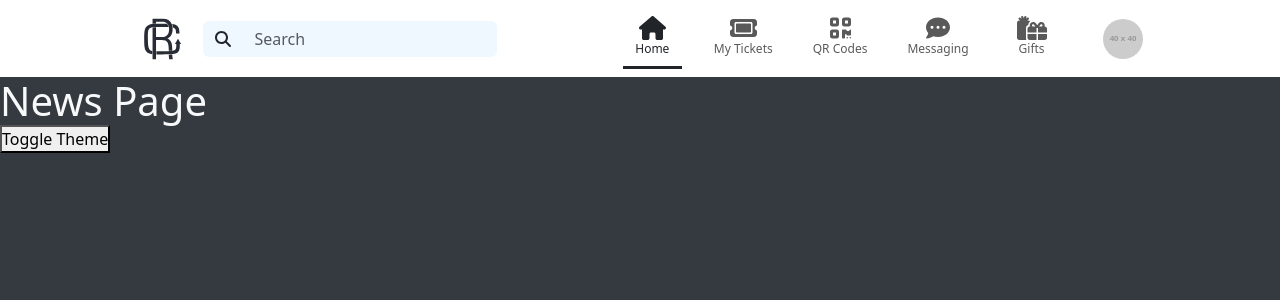
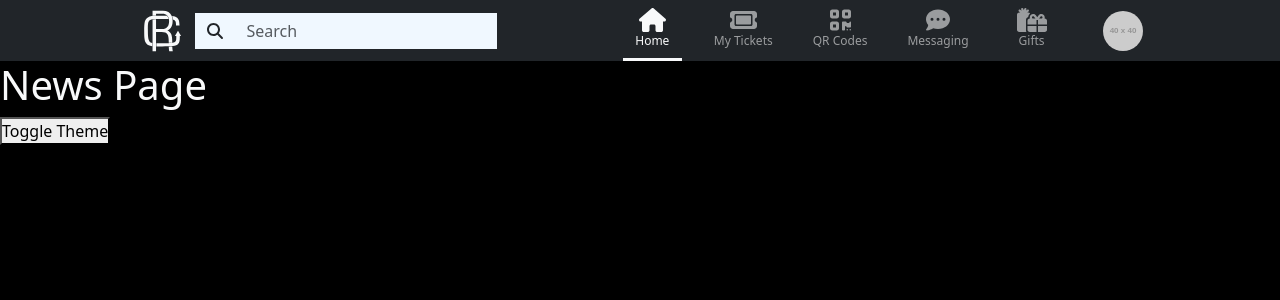
Before and after one commit to mjza/mra-web-app, a React (Create React App) app: page /feed in a window 1280 px wide. Shown: the top 300 px of the page. Built offline with nearby package versions, Linux system fonts and the light colour scheme.

Commit message:
Improved Header navbar

```diff
--- a/package.json
+++ b/package.json
@@ -15,6 +15,7 @@
     "react-dom": "^18.2.0",
     "react-router-dom": "^6.22.3",
     "react-scripts": "5.0.1",
+    "sass": "^1.75.0",
     "styled-components": "^6.1.8",
     "web-vitals": "^2.1.4"
   },
--- a/src/App.js
+++ b/src/App.js
@@ -1,6 +1,6 @@
 import React from 'react';
 import { ThemeProvider } from './contexts/ThemeContext';
-import './css/App.css';
+import './css/App.scss';
 import Navbar from './components/Navbar';
 import { BrowserRouter as Router, Routes, Route, Navigate } from 'react-router-dom';
 
--- a/src/components/Navbar.js
+++ b/src/components/Navbar.js
@@ -1,48 +1,48 @@
-import React, { useState } from 'react';
+import React, { useState, useContext } from 'react';
+import ThemeContext from '../contexts/ThemeContext';
 import RCLogo from './RCLogo';
-import { Navbar, Nav, Container, Form, FormControl, InputGroup } from 'react-bootstrap';
+import { Navbar, Nav, Container, Form, FormControl, InputGroup, Tooltip, OverlayTrigger } from 'react-bootstrap';
 import { FontAwesomeIcon } from '@fortawesome/react-fontawesome';
 import { faSearch, faGifts, faCommentDots, faTicket, faHome, faQrcode } from '@fortawesome/free-solid-svg-icons';
-import { useLocation } from 'react-router-dom';  // Import useLocation
+import { useLocation } from 'react-router-dom';
+import '../css/Navbar.scss';
 
 const HeaderNavbar = () => {
   const [searchValue, setSearchValue] = useState('');
   const [isFocused, setIsFocused] = useState(false);
+  const { theme } = useContext(ThemeContext);
+  const location = useLocation();
 
   const handleSearchSubmit = (e) => {
-    // Prevent the default form submission behavior
     e.preventDefault();
-    // Log the current state of the search input
     console.log(searchValue);
   };
 
-  const location = useLocation();  // Get the current location
+  const isActive = (path) => location.pathname.startsWith(path);
+  const activeLinkClass = `border-bottom border-3 ${theme === 'light' ? 'border-dark text-dark' : 'border-light text-light'}`;
+  const navbarClass = theme === 'dark' ? 'navbar-dark bg-dark' : 'navbar-light bg-light';
+  const iconColor = theme === 'dark' ? '#F8F9FA' : '#212529';
 
-  // Function to determine if the current path matches the Nav.Link href
-  const isActive = (path) => location.pathname.startsWith(path);
-
-  // Add the class for border-bottom thick and color
-  const activeLinkClass = "border-bottom border-3 border-dark text-dark";
 
   return (
     <>
-      <Navbar bg="white" expand="lg" className="global-nav d-none d-lg-flex">
-        <Container fluid className="d-flex align-items-center">
-          <div className="flex-grow-0"></div>
+      <Navbar expand="lg" className={`global-nav d-flex py-0 ${navbarClass}`}>
+        <Container fluid className="d-flex align-items-center" style={{ flexWrap: 'nowrap' }}>
+          <div className="flex-grow-0 d-none d-md-flex"></div>
 
-          <div className="d-flex align-items-center">
-            <Navbar.Brand href="/" className="d-flex align-items-center">
-              <RCLogo color="#282c34" size="50" />
+          <div className="d-flex align-items-center flex-grow-1 flex-md-grow-0">
+            <Navbar.Brand href="/" className="d-flex align-items-center me-2">
+              <RCLogo color={iconColor} size="50" />
             </Navbar.Brand>
-            <Form className="d-flex ms-0" onSubmit={handleSearchSubmit}>
+            <Form className="d-flex ms-0 flex-grow-1 flex-md-grow-0" onSubmit={handleSearchSubmit}>
               <InputGroup className={`search-input-group ${isFocused ? 'input-group-focused' : ''}`}>
-                <InputGroup.Text>
+                <InputGroup.Text className='bg-transparent d-none d-md-inline-block'>
                   <FontAwesomeIcon icon={faSearch} />
                 </InputGroup.Text>
                 <FormControl
                   type="search"
                   placeholder="Search"
-                  className="me-6"
+                  className="me-2"
                   aria-label="Search"
                   value={searchValue}
                   onChange={(e) => setSearchValue(e.target.value)}
@@ -54,7 +54,7 @@ const HeaderNavbar = () => {
           </div>
 
           <div className="d-flex align-items-center">
-            <Nav className="flex-row flex-grow-0 justify-content-end me-3">
+            <Nav className="flex-row flex-grow-0 justify-content-end me-3 d-none d-md-flex">
               {[
                 { href: "/feed", icon: faHome, text: "Home" },
                 { href: "/tickets", icon: faTicket, text: "My Tickets" },
@@ -67,26 +67,28 @@ const HeaderNavbar = () => {
                   href={link.href}
                   className={`d-flex flex-column align-items-center text-center me-2 me-md-3 me-lg-4 ${isActive(link.href) ? activeLinkClass : ''}`}
                 >
-                  <FontAwesomeIcon icon={link.icon} className="ms-md-2 me-md-2 fs-4" />
-                  <div style={{ fontSize: '12px' }}>{link.text}</div>
+                  <OverlayTrigger
+                    overlay={<Tooltip className='d-lg-none'>{link.text}</Tooltip>}
+                    placement="bottom-start"
+                    trigger={['hover', 'focus', 'click']}
+                  >
+                    <FontAwesomeIcon icon={link.icon} className="ms-md-2 me-md-2 fs-md-1 fs-lg-4" />
+                  </OverlayTrigger>
+                  <div className="d-none d-md-none d-lg-block" style={{ fontSize: '12px' }}>{link.text}</div>
                 </Nav.Link>
               ))}
             </Nav>
             <Nav.Item>
               <img
                 src="https://via.placeholder.com/40"
-                className="d-inline-block align-top"
+                className="d-inline-block align-top rounded-circle ms-2 ms-md-0"
                 alt="User Avatar"
-                style={{ borderRadius: '50%' }}
               />
             </Nav.Item>
           </div>
-          <div className="flex-grow-0"></div>
+          <div className="flex-grow-0 d-none d-md-flex"></div>
         </Container>
       </Navbar>
-      <div className="d-lg-none">
-        {/* Mobile navbar components */}
-      </div>
     </>
   );
 };
--- a/src/contexts/ThemeContext.js
+++ b/src/contexts/ThemeContext.js
@@ -3,10 +3,17 @@ import React, { createContext, useState, useEffect } from 'react';
 const ThemeContext = createContext();
 
 export function ThemeProvider({ children }) {
-  const [theme, setTheme] = useState('dark');
+  // Initialize the theme state based on the value stored in local storage or default to 'dark'
+  const [theme, setTheme] = useState(() => {
+    // Attempt to get the theme from local storage
+    const storedTheme = localStorage.getItem('theme');
+    return storedTheme || 'dark'; // Return the stored theme or default to 'dark' if none is found
+  });
 
   useEffect(() => {
+    // Update the body class and local storage whenever the theme changes
     document.body.className = theme;
+    localStorage.setItem('theme', theme); // Store the theme in local storage
   }, [theme]);
 
   return (
--- a/src/css/App.css
+++ /dev/null
@@ -1,18 +0,0 @@
-
-
-/* Scoped CSS to highlight only the specific InputGroup border on FormControl focus */
-.search-input-group.input-group-focused {
-  border: 2px solid #80bdff;  /* Bootstrap's default focus color */
-  outline: none;
-  box-shadow: 0 0 0 0.2rem rgba(0, 123, 255, 0.25);  /* Bootstrap's default focus shadow */
-}
-
-/* Hide the border of FormControl and InputGroup.Text within the specific InputGroup */
-.search-input-group .form-control, .search-input-group .input-group-text {
-  border: none;
-  background-color: aliceblue;
-}
-
-.search-input-group .form-control:focus {
-  box-shadow: none;
-}
--- /dev/null
+++ b/src/css/App.scss
@@ -0,0 +1,25 @@
+// Define fs for different
+// Define font sizes as variables for easy maintenance
+$font-size-1: 2.5rem;
+$font-size-2: 2rem;
+$font-size-3: 1.75rem;
+$font-size-4: 1.5rem;
+$font-size-5: 1.25rem;
+$font-size-6: 1rem;
+
+// Media query mixins for brevity
+@mixin responsive-font-sizes($breakpoint) {
+  .fs-#{$breakpoint}-1 { font-size: $font-size-1; }
+  .fs-#{$breakpoint}-2 { font-size: $font-size-2; }
+  .fs-#{$breakpoint}-3 { font-size: $font-size-3; }
+  .fs-#{$breakpoint}-4 { font-size: $font-size-4; }
+  .fs-#{$breakpoint}-5 { font-size: $font-size-5; }
+  .fs-#{$breakpoint}-6 { font-size: $font-size-6; }
+}
+
+// Apply media queries using mixins
+@media (min-width: 576px)  { @include responsive-font-sizes(sm); }
+@media (min-width: 768px)  { @include responsive-font-sizes(md); }
+@media (min-width: 992px)  { @include responsive-font-sizes(lg); }
+@media (min-width: 1200px) { @include responsive-font-sizes(xl); }
+@media (min-width: 1400px) { @include responsive-font-sizes(xxl); }
--- /dev/null
+++ b/src/css/Navbar.scss
@@ -0,0 +1,29 @@
+// Assuming Bootstrap variables are imported
+@import "bootstrap/scss/functions";
+@import "bootstrap/scss/variables";
+@import "bootstrap/scss/mixins";
+@import "bootstrap/scss/bootstrap";
+
+.search-input-group {
+  background-color: aliceblue;
+
+  // Scoped modifications when the input group is focused
+  &.input-group-focused {
+    background-color: $white;
+    border: 2px solid #80bdff;
+    outline: none;
+    box-shadow: 0 0 0 0.1rem rgba(0, 123, 255, 0.25);
+  }
+
+  // Styles for form-control and input-group-text within the search input group
+  .form-control,
+  .input-group-text {
+    border: none;
+    background-color: transparent;
+  }
+
+  // Additional focus styles for form-control
+  .form-control:focus {
+    box-shadow: none;
+  }
+}
--- a/src/css/index.css
+++ /dev/null
@@ -1,82 +0,0 @@
-*,
-*::before,
-*::after {
-    margin: 0;
-    padding: 0;
-    box-sizing: border-box;
-}
-
-body,
-h1,
-h2,
-h3,
-h4,
-h5,
-h6,
-p,
-ul,
-ol,
-figure,
-blockquote,
-dl,
-dd {
-    margin: 0;
-}
-/*
-ul,
-ol {
-    list-style: none;
-    padding-left: 0;
-}
-
-a {
-    text-decoration: none;
-    color: inherit;
-}
-
-button,
-input,
-textarea,
-select {
-    border: none;
-    outline: none;
-    background: none;
-    font: inherit;
-}
-
-table {
-    border-collapse: collapse;
-    border-spacing: 0;
-}
-*/
-html,
-body {
-    height: 100%;
-    margin: 0;
-    display: flex;
-    flex-direction: column;
-}
-
-body {
-    min-height: 100vh;
-    flex: 1;
-    -webkit-font-smoothing: antialiased;
-    -moz-osx-font-smoothing: grayscale;
-}
-
-/* Light theme styles */
-body.light {
-    background-color: #f8f9fa;
-    color: #212529;
-}
-
-/* Dark theme styles */
-body.dark {
-    background-color: #343a40;
-    color: #f8f9fa;
-}
-
-code {
-    font-family: source-code-pro, Menlo, Monaco, Consolas, 'Courier New',
-        monospace;
-}
--- /dev/null
+++ b/src/css/index.scss
@@ -0,0 +1,33 @@
+
+
+*,
+*::before,
+*::after {
+    margin: 0;
+    padding: 0;
+    box-sizing: border-box;
+}
+
+html,
+body {
+    height: 100%;
+    display: flex;
+    flex-direction: column;
+}
+
+body {
+    min-height: 100vh;
+    flex: 1;
+}
+
+/* Light theme styles */
+body.light {
+    background-color: #f4f2ee;
+    color: #212529;
+}
+
+/* Dark theme styles */
+body.dark {
+    background-color: #000;
+    color: #f8f9fa;
+}
--- a/src/index.js
+++ b/src/index.js
@@ -3,7 +3,7 @@ import ReactDOM from 'react-dom/client';
 import App from './App';
 import reportWebVitals from './reportWebVitals';
 import 'bootstrap/dist/css/bootstrap.min.css';
-import './css/index.css';
+import './css/index.scss'; // Keep this always after bootstrap
 
 const root = ReactDOM.createRoot(document.getElementById('root'));
 root.render(
```
Also changed, not shown: 1 other file (tests, documents, lock files or other folders).
